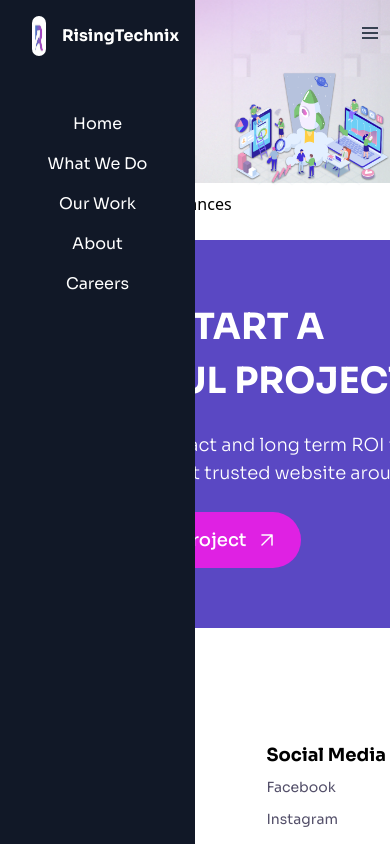
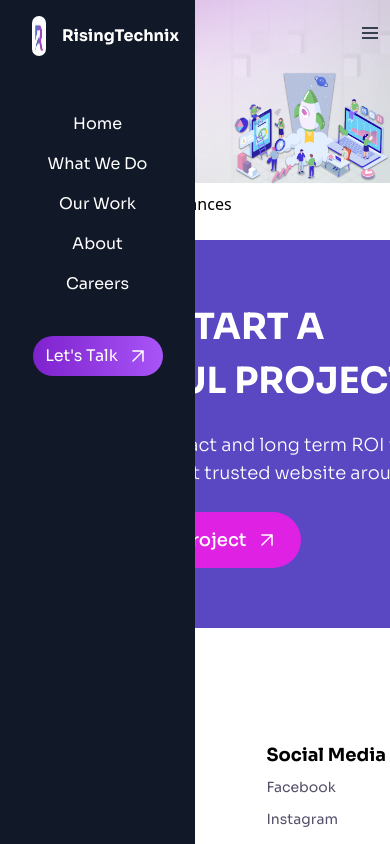
Before and after one commit to risingtechnix/risingtechnix_website, a React (Vite) app: page / in a window 390 px wide. Both pictures are taken after a click on the button 370 px from the left and 32 px from the top of the page. Shown: the top 844 px of the page. Built offline with nearby package versions, Linux system fonts and the light colour scheme.

Commit message:
Remove commented code and update Navbar component

```diff
--- a/src/components/Header/Navbar.jsx
+++ b/src/components/Header/Navbar.jsx
@@ -175,13 +175,12 @@ const Navbar = () => {
 					>
 						Careers
 					</NavLink>
-					{/* <div className="flex justify-center items-center gap-2 mt-8 py-2 bg-gradient-to-r from-purple-700 to-purple-500 hover:from-purple-500 hover:to-purple-700 rounded-full w-[130px]">
+					<div className="flex justify-center items-center gap-2 mt-8 py-2 bg-gradient-to-r from-purple-700 to-purple-500 hover:from-purple-500 hover:to-purple-700 rounded-full w-[130px]">
 						<Link to="/contact" className="">
 							Let's Talk
 						</Link>
 						<img src="src\assets\arrow-up-right.png" alt="arrow-image" />
-					</div> */}
-					<LetsTalk />
+					</div>
 				</div>
 			</div>
 		</nav>
```
